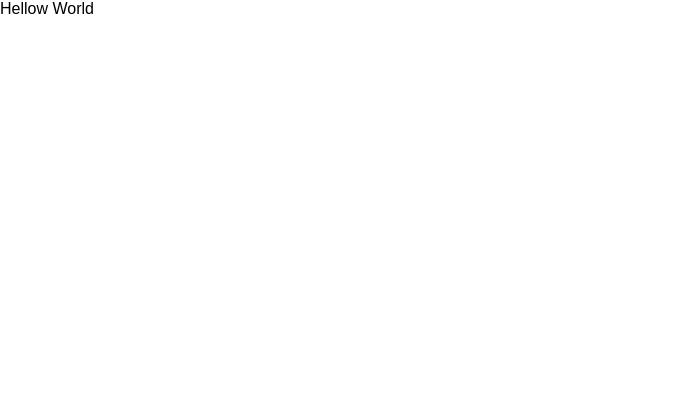
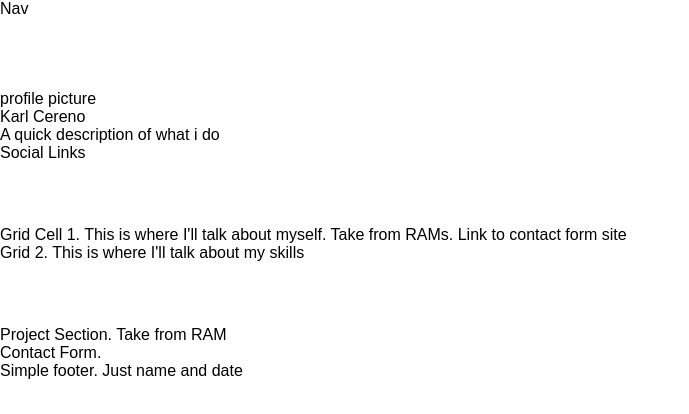
Before and after one commit to kcereno/portfolio-site, a React (Create React App) app: page / in a window 1280 px wide. Shown: the top 414 px of the page, without its empty margins (0-689 px from the left). Built offline with nearby package versions, Linux system fonts and the light colour scheme.

Commit message:
Make rough page layout

```diff
--- a/src/App.tsx
+++ b/src/App.tsx
@@ -1,7 +1,31 @@
 import './App.scss';
 
 function App() {
-  return <div className="App">Hellow World</div>;
+  return (
+    <div className="App">
+      <div className="nav mb-xl">Nav</div>
+
+      <div className="about mb-lg">
+        <div className="profile-pic">profile picture</div>
+        <div className="name">Karl Cereno</div>
+        <div className="subheading">A quick description of what i do</div>
+        <div className="social">Social Links</div>
+      </div>
+      <div className="content">
+        <div className="about">
+          Grid Cell 1. This is where I&apos;ll talk about myself. Take from
+          RAMs. Link to contact form site
+        </div>
+        <div className="skills mb-lg">
+          Grid 2. This is where I&apos;ll talk about my skills
+        </div>
+      </div>
+
+      <div className="projects">Project Section. Take from RAM</div>
+      <div className="contact">Contact Form.</div>
+      <div className="footer">Simple footer. Just name and date</div>
+    </div>
+  );
 }
 
 export default App;
```
